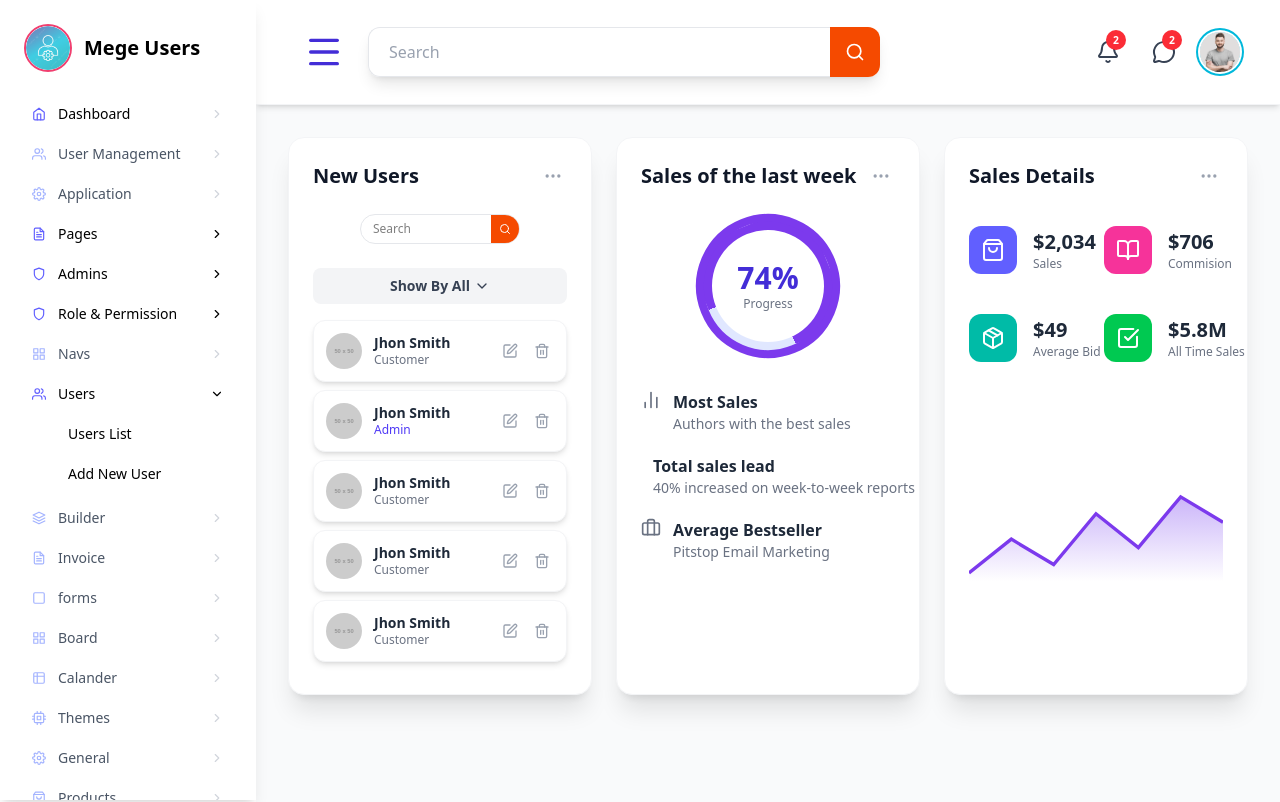
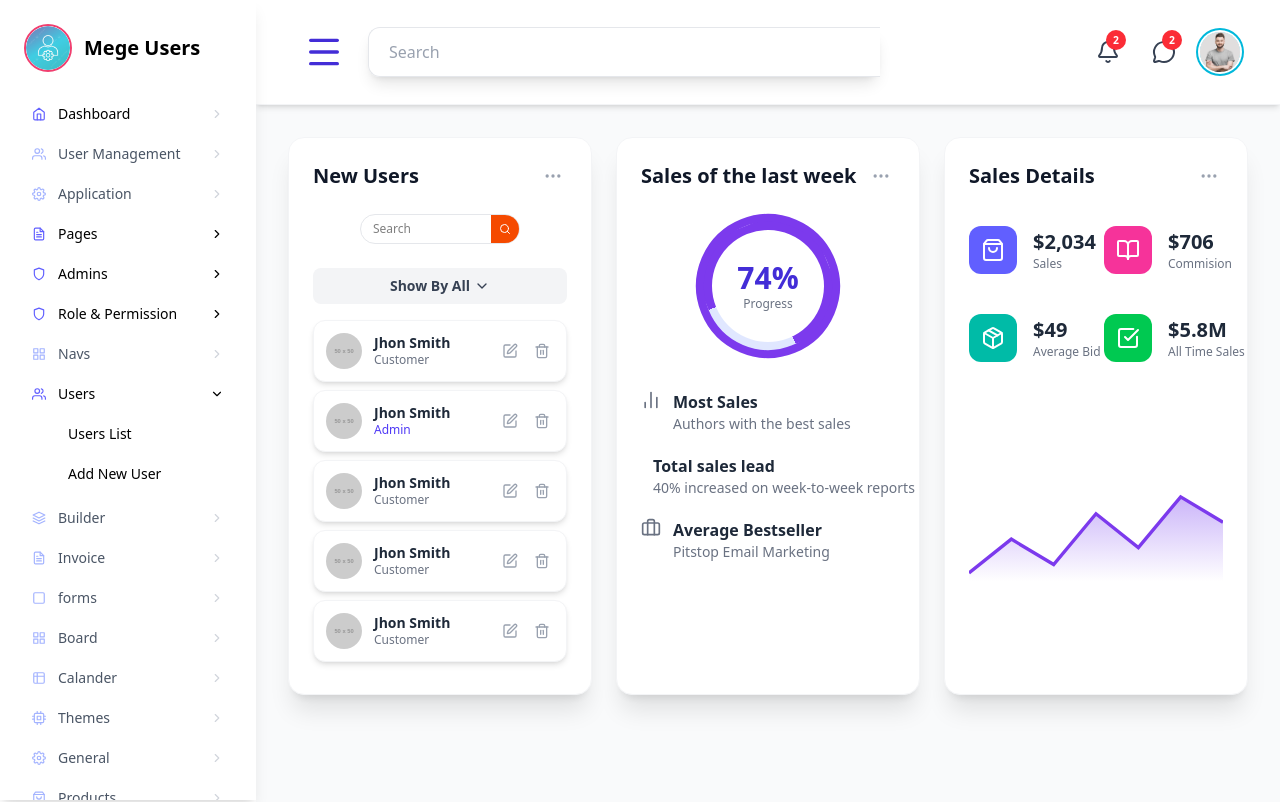
Before and after one commit to Muhammad-Munsif/users-dashboard, a React (Vite) app: page /home in a window 1280 px wide. Shown: the top 802 px of the page. Built offline with nearby package versions, Linux system fonts and the light colour scheme.

Commit message:
small changes in three components

```diff
--- a/src/Components/Navbar.jsx
+++ b/src/Components/Navbar.jsx
@@ -64,7 +64,7 @@ const Navbar = () => {
             </button>
 
             {/* 2. Search Bar Group */}
-            <div className="flex-1 max-w-lg flex items-center shadow-lg rounded-xl **hidden sm:flex**">
+            <div className="flex-1 max-w-lg items-center shadow-lg rounded-xl hidden md:flex">
               {/* Search Input */}
               <input
                 type="text"
@@ -75,15 +75,17 @@ const Navbar = () => {
                 style={{ paddingRight: "0" }}
               />
               {/* Search Button (Orange) */}
+              <div className="sm:hidden">
               <button
                 onClick={handleSearch}
-                className=" md:d-none flex items-center justify-center p-3 h-[50px] w-[50px] text-white bg-orange-600 hover:bg-orange-700 rounded-r-xl transition duration-150 ease-in-out focus:outline-none focus:ring-2 focus:ring-orange-500 focus:ring-offset-2"
+                className="flex items-center justify-center p-3 h-[50px] w-[50px] text-white bg-orange-600 hover:bg-orange-700 rounded-r-xl transition duration-150 ease-in-out focus:outline-none focus:ring-2 focus:ring-orange-500 focus:ring-offset-2"
                 aria-label="Perform Search"
                 style={{ minWidth: "50px" }} // Ensure button doesn't shrink
               >
                 {/* Using Search from lucide-react */}
                 <Search className="w-5 h-5" />
               </button>
+              </div>
             </div>
 
             {/* 3. Right Icons and Avatar Group */}
```
